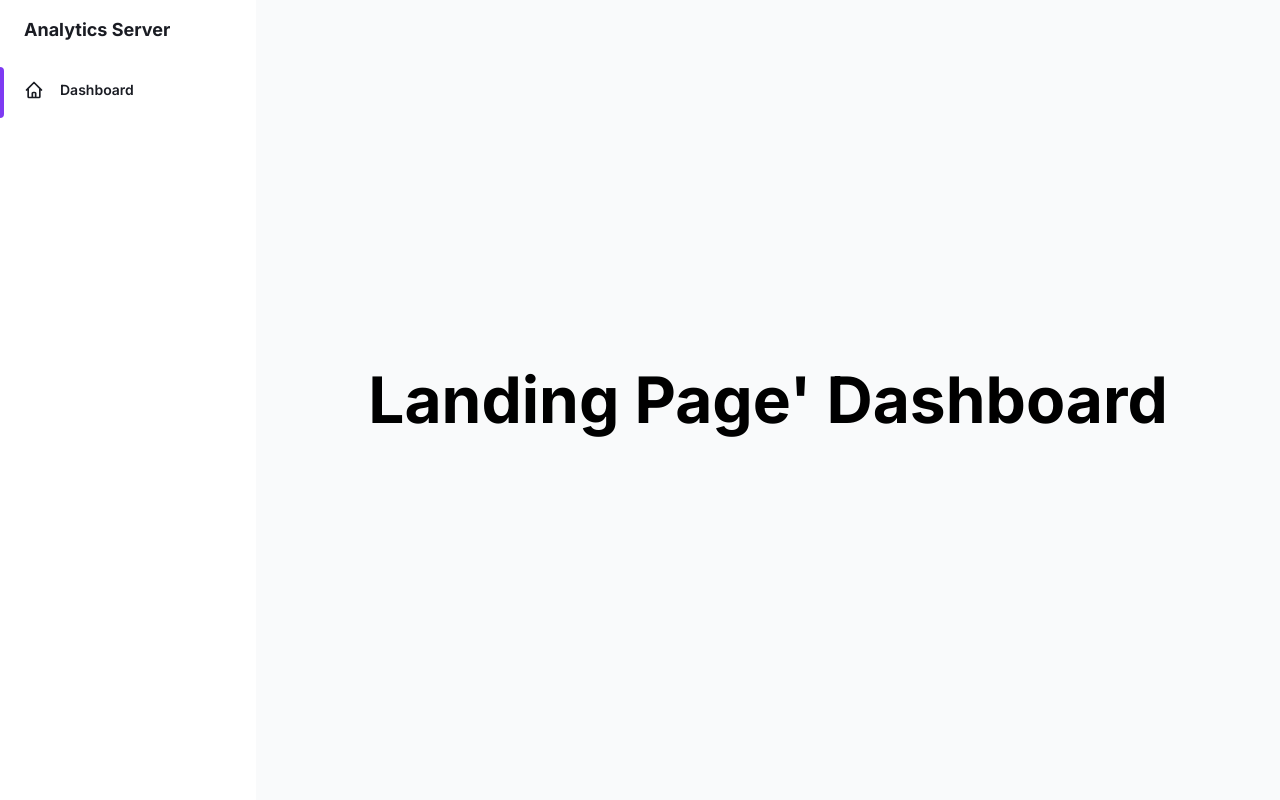
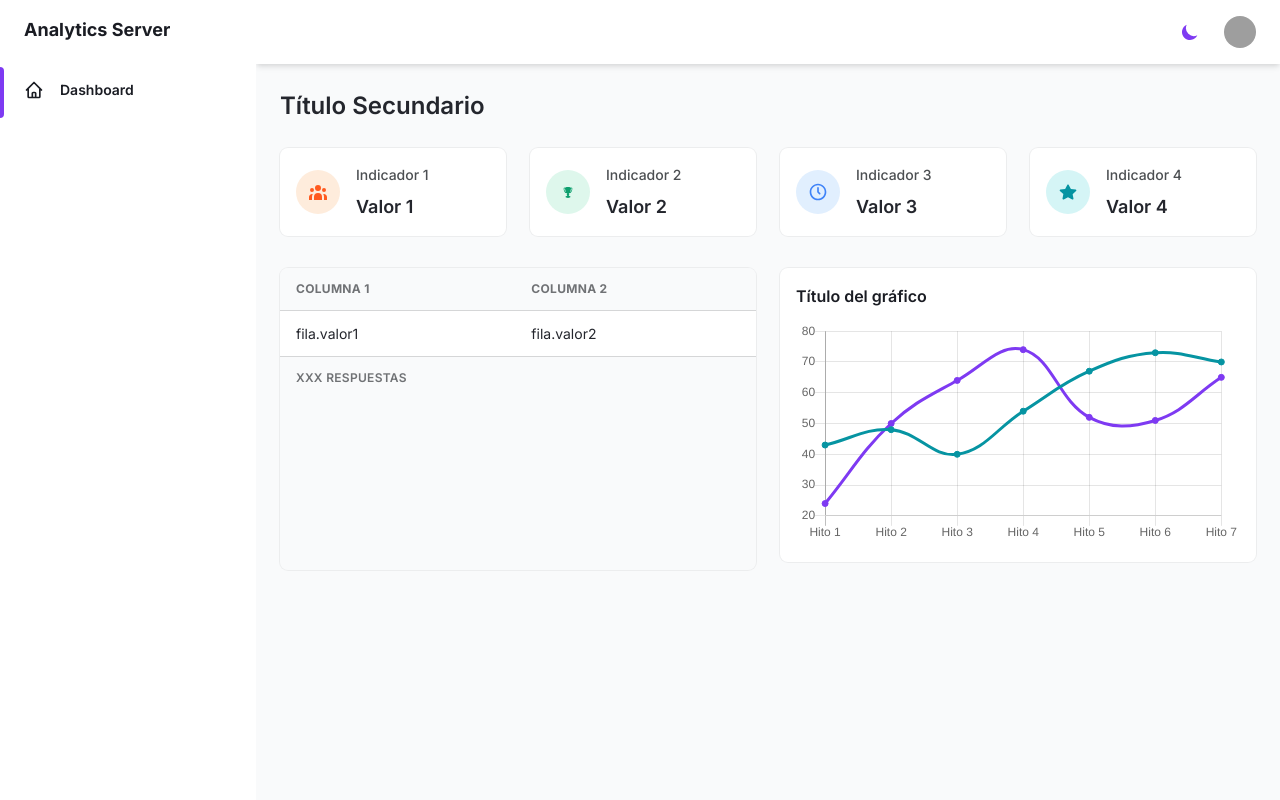
Before and after one commit to aavendan/django_backend, a Django app: page / in a window 1280 px wide. Run offline with Django 5.2, Linux system fonts and the light colour scheme; grey boxes are pictures that could not be loaded.

Commit message:
Fragmentos de plantilla

```diff
--- /dev/null
+++ b/templates/dashboard/content/data.html
@@ -0,0 +1,166 @@
+<main class="h-full overflow-y-auto">
+  <div class="container px-6 mx-auto grid">
+    <h2 class="my-6 text-2xl font-semibold text-gray-700 dark:text-gray-200">
+
+      <!-- START - título secundario -->
+      Título Secundario
+      <!-- END - título secundario -->
+
+    </h2>
+
+    <!-- Indicadores -->
+    <div class="grid gap-6 mb-8 md:grid-cols-2 xl:grid-cols-4">
+
+      <!-- Indicador -->
+      <div class="flex items-center p-4 bg-white rounded-lg shadow-xs dark:bg-gray-800">
+        <div class="p-3 mr-4 text-orange-500 bg-orange-100 rounded-full dark:text-orange-100 dark:bg-orange-500">
+          <svg class="w-5 h-5" fill="currentColor" viewBox="0 0 20 20">
+            <path
+              d="M13 6a3 3 0 11-6 0 3 3 0 016 0zM18 8a2 2 0 11-4 0 2 2 0 014 0zM14 15a4 4 0 00-8 0v3h8v-3zM6 8a2 2 0 11-4 0 2 2 0 014 0zM16 18v-3a5.972 5.972 0 00-.75-2.906A3.005 3.005 0 0119 15v3h-3zM4.75 12.094A5.973 5.973 0 004 15v3H1v-3a3 3 0 013.75-2.906z">
+            </path>
+          </svg>
+        </div>
+        <div>
+          <p class="mb-2 text-sm font-medium text-gray-600 dark:text-gray-400">
+            Indicador 1
+          </p>
+          <p class="text-lg font-semibold text-gray-700 dark:text-gray-200">
+            <!-- START - valor del indicador 1 -->
+            Valor 1
+            <!-- END - valor del indicador 1 -->
+          </p>
+        </div>
+      </div>
+
+      <!-- Indicador -->
+      <div class="flex items-center p-4 bg-white rounded-lg shadow-xs dark:bg-gray-800">
+        <div class="p-3 mr-4 text-green-500 bg-green-100 rounded-full dark:text-green-100 dark:bg-green-500">
+          <svg class="w-5 h-5" fill="currentColor" viewBox="0 0 20 20">
+            <path fill-rule="evenodd"
+              d="M 10 5.050781 C 11.609375 5.050781 12.917969 5.425781 12.917969 5.886719 L 12.917969 5.976562 C 13.359375 5.460938 13.832031 5.214844 14.167969 5.886719 C 14.902344 6.988281 13.367188 11.339844 11.5625 10.910156 C 11.226562 11.347656 10.886719 11.636719 10.609375 11.824219 C 10.992188 11.964844 11.25 12.238281 11.25 12.550781 C 11.25 12.847656 11.019531 13.109375 10.667969 13.253906 L 11.261719 13.945312 C 12.003906 14.125 12.5 14.460938 12.5 14.84375 C 12.5 15.417969 11.378906 15.886719 10 15.886719 C 8.621094 15.886719 7.5 15.417969 7.5 14.84375 C 7.5 14.460938 7.996094 14.125 8.738281 13.945312 L 9.332031 13.253906 C 8.980469 13.109375 8.75 12.847656 8.75 12.550781 C 8.75 12.238281 9.007812 11.964844 9.390625 11.824219 C 9.113281 11.636719 8.773438 11.347656 8.4375 10.910156 C 6.632812 11.339844 5.097656 6.988281 5.832031 5.886719 C 6.167969 5.214844 6.640625 5.460938 7.082031 5.976562 L 7.082031 5.886719 C 7.082031 5.425781 8.390625 5.050781 10 5.050781 Z M 13.75 6.457031 C 13.75 5.914062 13.324219 6.402344 12.84375 7.300781 C 12.71875 8.460938 12.4375 9.351562 12.105469 10.03125 C 13.148438 9.632812 13.75 7.519531 13.75 6.457031 Z M 6.25 6.457031 C 6.25 7.519531 6.851562 9.632812 7.894531 10.03125 C 7.5625 9.351562 7.28125 8.460938 7.15625 7.300781 C 6.675781 6.402344 6.25 5.914062 6.25 6.457031 Z M 6.25 6.457031"
+              clip-rule="evenodd"></path>
+          </svg>
+        </div>
+        <div>
+          <p class="mb-2 text-sm font-medium text-gray-600 dark:text-gray-400">
+            Indicador 2
+          </p>
+          <p class="text-lg font-semibold text-gray-700 dark:text-gray-200">
+
+            <!-- START - valor del indicador 2 -->
+            Valor 2
+            <!-- END - valor del indicador 2 -->
+
+          </p>
+        </div>
+      </div>
+
+      <!-- Indicador -->
+      <div class="flex items-center p-4 bg-white rounded-lg shadow-xs dark:bg-gray-800">
+        <div class="p-3 mr-4 text-blue-500 bg-blue-100 rounded-full dark:text-blue-100 dark:bg-blue-500">
+          <svg class="w-5 h-5" fill="currentColor" viewBox="0 0 20 20">
+            <path
+              d="M 10 1.667969 C 14.601562 1.667969 18.332031 5.398438 18.332031 10 C 18.332031 14.601562 14.601562 18.332031 10 18.332031 C 5.398438 18.332031 1.667969 14.601562 1.667969 10 C 1.667969 5.398438 5.398438 1.667969 10 1.667969 Z M 10 3.332031 C 6.316406 3.332031 3.332031 6.316406 3.332031 10 C 3.332031 13.683594 6.316406 16.667969 10 16.667969 C 13.683594 16.667969 16.667969 13.683594 16.667969 10 C 16.667969 6.316406 13.683594 3.332031 10 3.332031 Z M 10 5 C 10.425781 5 10.78125 5.320312 10.828125 5.734375 L 10.832031 5.832031 L 10.832031 9.65625 L 12.257812 11.078125 C 12.582031 11.402344 12.582031 11.929688 12.257812 12.257812 C 11.957031 12.554688 11.484375 12.578125 11.15625 12.324219 L 11.078125 12.257812 L 9.410156 10.589844 C 9.28125 10.460938 9.199219 10.289062 9.175781 10.109375 L 9.167969 10 L 9.167969 5.832031 C 9.167969 5.375 9.539062 5 10 5 Z M 10 5">
+            </path>
+          </svg>
+        </div>
+        <div>
+          <p class="mb-2 text-sm font-medium text-gray-600 dark:text-gray-400">
+            Indicador 3
+          </p>
+          <p class="text-lg font-semibold text-gray-700 dark:text-gray-200">
+
+            <!-- START - valor del indicador 3 -->
+            Valor 3
+            <!-- END - valor del indicador 3 -->
+
+          </p>
+        </div>
+      </div>
+
+      <!-- Indicador -->
+      <div class="flex items-center p-4 bg-white rounded-lg shadow-xs dark:bg-gray-800">
+        <div class="p-3 mr-4 text-teal-500 bg-teal-100 rounded-full dark:text-teal-100 dark:bg-teal-500">
+          <svg class="w-5 h-5" fill="currentColor" viewBox="0 0 20 20">
+            <path fill-rule="evenodd"
+              d="M 18.332031 8.175781 C 18.234375 7.863281 17.964844 7.640625 17.640625 7.601562 L 12.890625 6.949219 L 10.734375 2.941406 C 10.585938 2.671875 10.304688 2.503906 10 2.503906 C 9.695312 2.503906 9.414062 2.671875 9.265625 2.941406 L 7.140625 6.949219 L 2.390625 7.601562 C 2.070312 7.644531 1.804688 7.867188 1.707031 8.175781 C 1.625 8.472656 1.714844 8.796875 1.941406 9.007812 L 5.351562 12.117188 L 4.515625 16.484375 C 4.433594 16.808594 4.550781 17.148438 4.816406 17.351562 C 5.082031 17.554688 5.441406 17.582031 5.734375 17.417969 L 10 15.316406 L 14.265625 17.417969 C 14.382812 17.472656 14.507812 17.5 14.632812 17.5 C 14.882812 17.503906 15.121094 17.394531 15.28125 17.207031 C 15.445312 17.015625 15.511719 16.761719 15.464844 16.515625 L 14.632812 12.148438 L 18.042969 9.042969 C 18.304688 8.835938 18.417969 8.496094 18.332031 8.175781 Z M 18.332031 8.175781"
+              clip-rule="evenodd"></path>
+          </svg>
+        </div>
+        <div>
+          <p class="mb-2 text-sm font-medium text-gray-600 dark:text-gray-400">
+            Indicador 4
+          </p>
+          <p class="text-lg font-semibold text-gray-700 dark:text-gray-200">
+
+            <!-- START - valor del indicador 4 -->
+            Valor 4
+            <!-- END - valor del indicador 4 -->
+
+          </p>
+        </div>
+      </div>
+
+    </div>
+
+    <div class="grid gap-6 mb-8 md:grid-cols-2">
+
+      <!-- BEGIN - Datos -->
+      <div class="row-span-1 w-full overflow-hidden rounded-lg shadow-xs mb-6">
+
+        <div class="w-full overflow-x-auto">
+          <table class="w-full whitespace-no-wrap">
+            <thead>
+              <tr
+                class="text-xs font-semibold tracking-wide text-left text-gray-500 uppercase border-b dark:border-gray-700 bg-gray-50 dark:text-gray-400 dark:bg-gray-800">
+                <th class="px-4 py-3">Columna 1</th>
+                <th class="px-4 py-3">Columna 2</th>
+              </tr>
+            </thead>
+            <tbody class="bg-white divide-y dark:divide-gray-700 dark:bg-gray-800">
+
+              <!-- START - respuestas -->
+              <tr class="text-gray-700 dark:text-gray-400">
+                <td class="px-4 py-3 text-sm">
+                  <!-- START - fila.valor1 -->
+                  fila.valor1
+                  <!-- END - fila.valor1 -->
+                </td>
+                <td class="px-4 py-3 text-sm">
+                  <!-- START - fila.valor2 -->
+                  fila.valor2
+                  <!-- END - fila.valor2 -->
+                </td>
+              </tr>
+              <!-- END - respuestas -->
+
+            </tbody>
+          </table>
+        </div>
+        <div
+          class="grid px-4 py-3 text-xs font-semibold tracking-wide text-gray-500 uppercase border-t dark:border-gray-700 bg-gray-50 sm:grid-cols-9 dark:text-gray-400 dark:bg-gray-800">
+          <span class="flex items-center col-span-3">
+            <!-- START - # total de respuestas -->
+            XXX
+            <!-- END - # total de respuestas -->
+            respuestas
+          </span>
+        </div>
+      </div>
+      <!-- END - Datos -->
+
+      <!-- BEGIN - Gráficos -->
+      <div class="row-span-1 grid gap-6 mb-8 md:grid-cols-12">
+        <div class="min-w-0 p-4 bg-white rounded-lg shadow-xs dark:bg-gray-800">
+          <h4 class="mb-4 font-semibold text-gray-800 dark:text-gray-300">
+            Título del gráfico
+          </h4>
+          <canvas id="line"></canvas>
+        </div>
+      </div>
+      <!-- END - Gráficos -->
+
+    </div>
+
+  </div>
+</main>
--- a/templates/dashboard/index.html
+++ b/templates/dashboard/index.html
@@ -6,7 +6,8 @@
 
      <div class="flex flex-col flex-1 justify-center w-full">
 
-        <h1 class="text-center text-6xl font-bold">Landing Page' Dashboard</h1>
+        {% include "./partials/header.html" %}
+        {% include "./content/data.html" %}
 
      </div>
 
--- /dev/null
+++ b/templates/dashboard/partials/header.html
@@ -0,0 +1,87 @@
+<header class="z-10 py-4 bg-white shadow-md dark:bg-gray-800">
+    <div class="container flex items-center justify-between h-full px-6 mx-auto text-purple-600 dark:text-purple-300">
+        <!-- Mobile hamburger -->
+        <button class="p-1 mr-5 -ml-1 rounded-md md:hidden focus:outline-none focus:shadow-outline-purple"
+            @click="toggleSideMenu" aria-label="Menu">
+            <svg class="w-6 h-6" aria-hidden="true" fill="currentColor" viewBox="0 0 20 20">
+                <path fill-rule="evenodd"
+                    d="M3 5a1 1 0 011-1h12a1 1 0 110 2H4a1 1 0 01-1-1zM3 10a1 1 0 011-1h12a1 1 0 110 2H4a1 1 0 01-1-1zM3 15a1 1 0 011-1h12a1 1 0 110 2H4a1 1 0 01-1-1z"
+                    clip-rule="evenodd"></path>
+            </svg>
+        </button>
+        <div class="flex justify-center flex-1 lg:mr-32">
+            <div class="relative w-full max-w-xl mr-6 focus-within:text-purple-500">
+
+            </div>
+        </div>
+        <ul class="flex items-center flex-shrink-0 space-x-6">
+            <!-- Theme toggler -->
+            <li class="flex">
+                <button class="rounded-md focus:outline-none focus:shadow-outline-purple" @click="toggleTheme"
+                    aria-label="Toggle color mode">
+                    <template x-if="!dark">
+                        <svg class="w-5 h-5" aria-hidden="true" fill="currentColor" viewBox="0 0 20 20">
+                            <path d="M17.293 13.293A8 8 0 016.707 2.707a8.001 8.001 0 1010.586 10.586z">
+                            </path>
+                        </svg>
+                    </template>
+                    <template x-if="dark">
+                        <svg class="w-5 h-5" aria-hidden="true" fill="currentColor" viewBox="0 0 20 20">
+                            <path fill-rule="evenodd"
+                                d="M10 2a1 1 0 011 1v1a1 1 0 11-2 0V3a1 1 0 011-1zm4 8a4 4 0 11-8 0 4 4 0 018 0zm-.464 4.95l.707.707a1 1 0 001.414-1.414l-.707-.707a1 1 0 00-1.414 1.414zm2.12-10.607a1 1 0 010 1.414l-.706.707a1 1 0 11-1.414-1.414l.707-.707a1 1 0 011.414 0zM17 11a1 1 0 100-2h-1a1 1 0 100 2h1zm-7 4a1 1 0 011 1v1a1 1 0 11-2 0v-1a1 1 0 011-1zM5.05 6.464A1 1 0 106.465 5.05l-.708-.707a1 1 0 00-1.414 1.414l.707.707zm1.414 8.486l-.707.707a1 1 0 01-1.414-1.414l.707-.707a1 1 0 011.414 1.414zM4 11a1 1 0 100-2H3a1 1 0 000 2h1z"
+                                clip-rule="evenodd"></path>
+                        </svg>
+                    </template>
+                </button>
+            </li>
+            <!-- Profile menu -->
+            <li class="relative">
+                <button class="align-middle rounded-full focus:shadow-outline-purple focus:outline-none"
+                    @click="toggleProfileMenu" @keydown.escape="closeProfileMenu" aria-label="Account"
+                    aria-haspopup="true">
+                    <img class="object-cover w-8 h-8 rounded-full"
+                        src="https://images.unsplash.com/photo-1502378735452-bc7d86632805?ixlib=rb-0.3.5&q=80&fm=jpg&crop=entropy&cs=tinysrgb&w=200&fit=max&s=aa3a807e1bbdfd4364d1f449eaa96d82"
+                        alt="" aria-hidden="true" />
+                </button>
+                <template x-if="isProfileMenuOpen">
+                    <ul x-transition:leave="transition ease-in duration-150" x-transition:leave-start="opacity-100"
+                        x-transition:leave-end="opacity-0" @click.away="closeProfileMenu"
+                        @keydown.escape="closeProfileMenu"
+                        class="absolute right-0 w-56 p-2 mt-2 space-y-2 text-gray-600 bg-white border border-gray-100 rounded-md shadow-md dark:border-gray-700 dark:text-gray-300 dark:bg-gray-700"
+                        aria-label="submenu">
+
+                        <li class="flex">
+                            <!-- START - Block Logout -->
+
+                            <!-- Método post y action para el URL (con el alias 'logout') -->
+                            <form class="w-full">
+
+                                <!-- CSRF token -->
+
+                                <button
+                                    type="submit"
+                                    class="inline-flex items-center w-full px-2 py-1 text-sm font-semibold transition-colors duration-150 rounded-md hover:bg-gray-100 hover:text-gray-800 dark:hover:bg-gray-800 dark:hover:text-gray-200">
+                                    <svg
+                                        class="w-4 h-4 mr-3"
+                                        aria-hidden="true"
+                                        fill="none"
+                                        stroke-linecap="round"
+                                        stroke-linejoin="round"
+                                        stroke-width="2"
+                                        viewBox="0 0 24 24"
+                                        stroke="currentColor">
+                                        <path
+                                            d="M11 16l-4-4m0 0l4-4m-4 4h14m-5 4v1a3 3 0 01-3 3H6a3 3 0 01-3-3V7a3 3 0 013-3h7a3 3 0 013 3v1"></path>
+                                    </svg>
+                                    <span>Log out</span>
+                                </button>
+
+                            </form>
+                            <!-- END - Block Logout -->
+                        </li>
+                    </ul>
+                </template>
+            </li>
+        </ul>
+    </div>
+</header>
```
